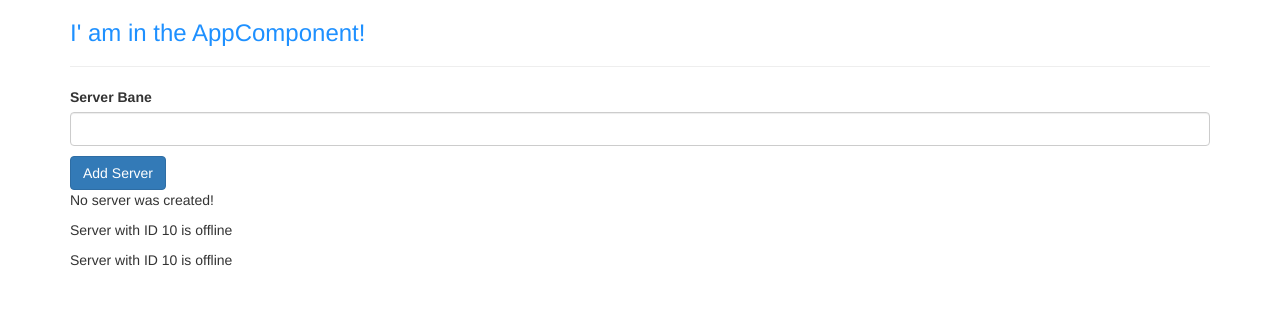
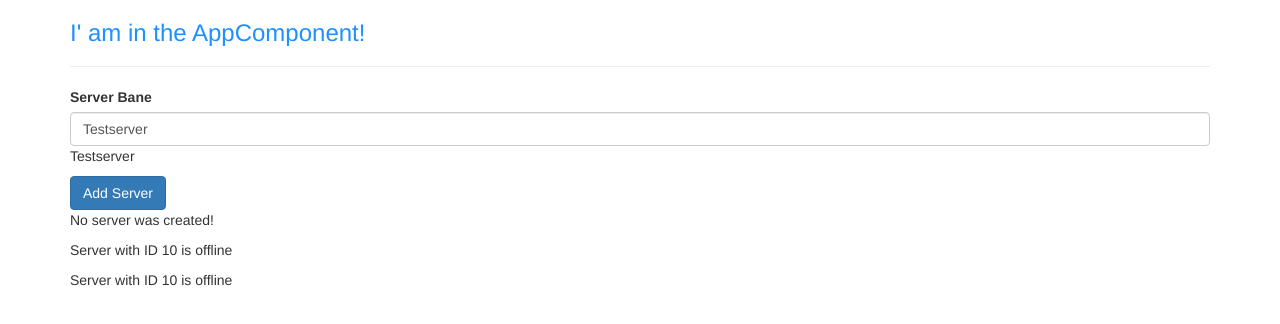
Before and after one commit to StefanHeimberg/angular-8-complete-guide, an Angular app in the folder my-first-app/: page / in a window 1280 px wide. Shown: the top 324 px of the page. Built offline with nearby package versions, Linux system fonts and the light colour scheme.

Commit message:
Kapitel 31. "Two-Way-Databinding"

```diff
--- a/my-first-app/src/app/servers/servers.component.html
+++ b/my-first-app/src/app/servers/servers.component.html
@@ -1,9 +1,12 @@
 <label>Server Bane</label>
+<!-- <input
+    type="text"
+    class="form-control"
+    (input)="onUpdateServerName($event)" /> -->
 <input
     type="text"
     class="form-control"
-    (input)="onUpdateServerName($event)"
-    />
+    [(ngModel)]="serverName" />
 <p>{{ serverName }}</p>
 <button
     class="btn btn-primary"
--- a/my-first-app/src/app/servers/servers.component.ts
+++ b/my-first-app/src/app/servers/servers.component.ts
@@ -15,7 +15,7 @@
 
   allowNewServer = false;
   serverCreationStatus = 'No server was created!'
-  serverName = '';
+  serverName = 'Testserver';
 
   constructor() {
     setTimeout(() => {
```
